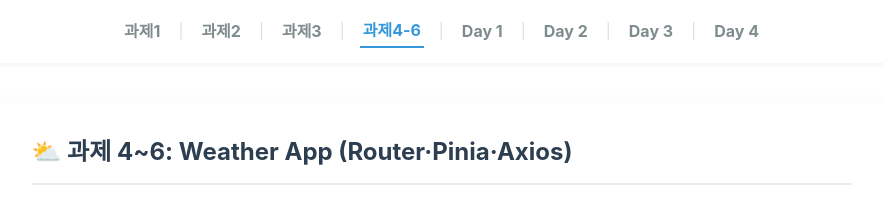
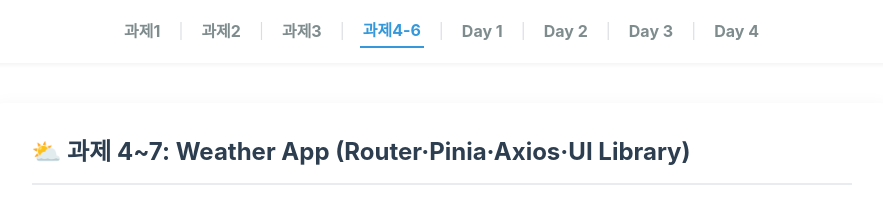
Before and after one commit to mingyukang5420/skala-vue, a Vue app: page /exercise/6 in a window 1280 px wide. Shown: the top 210 px of the page, without its empty margins (191-1074 px from the left). Built offline with nearby package versions, Linux system fonts and the light colour scheme; no server answers.

Commit message:
chore: rename exercise6 view title to include ui library stage

```diff
--- a/src/views/exercise/Exercise6View.vue
+++ b/src/views/exercise/Exercise6View.vue
@@ -5,7 +5,7 @@ import UnitToggler from '@/components/exercise/UnitToggler.vue'
 
 <template>
   <div class="app-container">
-    <h1>⛅ 과제 4~6: Weather App (Router·Pinia·Axios)</h1>
+    <h1>⛅ 과제 4~7: Weather App (Router·Pinia·Axios·UI Library)</h1>
     <hr />
     <div class="dashboard-wrapper">
       <nav class="weather-sub-nav">
```
